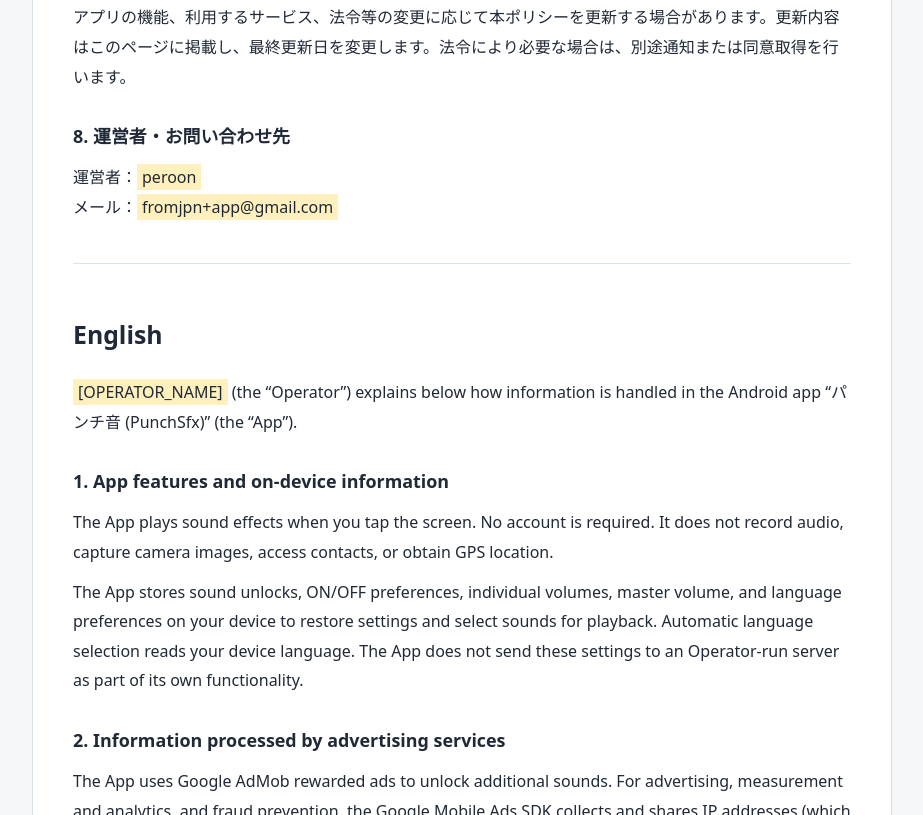
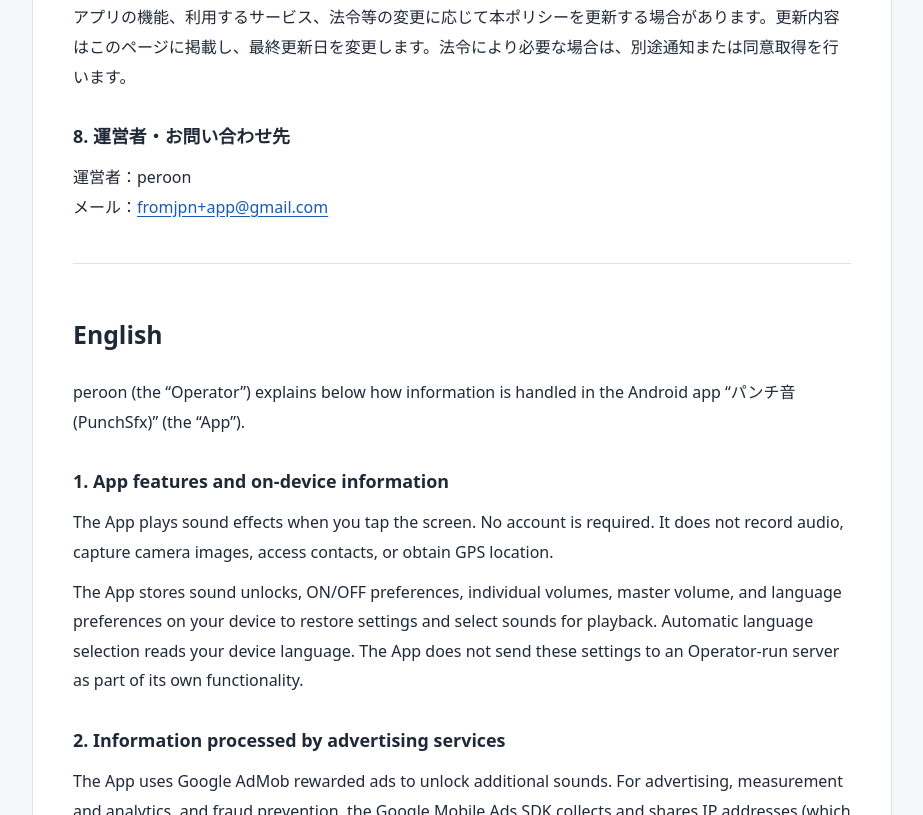
Before and after one commit to peroon/peroon.github.com, a plain HTML site: page privacy_policies/punchsfx/index.html in a window 1280 px wide. Shown: the part 1985-2800 px from the top of the page, without its empty margins (178-1101 px from the left). Drawn offline with Linux system fonts and the light colour scheme.

Commit message:
Update contact information and remove placeholders

```diff
--- a/privacy_policies/punchsfx/index.html
+++ b/privacy_policies/punchsfx/index.html
@@ -20,8 +20,6 @@
     nav { display: flex; gap: 12px; flex-wrap: wrap; margin: 22px 0; }
     nav a { padding: 8px 18px; border: 1px solid #b5c3d5; border-radius: 6px; }
     .meta { color: #556274; }
-    .draft { padding: 16px; border: 1px solid #b67a18; border-radius: 6px; background: #fff8e8; }
-    .placeholder { background: #fff0bd; padding: 2px 5px; overflow-wrap: anywhere; }
     section { scroll-margin-top: 20px; }
     section + section { border-top: 1px solid #dce2ea; margin-top: 40px; padding-top: 8px; }
     footer { margin-top: 36px; border-top: 1px solid #dce2ea; padding-top: 16px; font-size: .9rem; }
@@ -37,14 +35,14 @@
     <p class="meta">最終更新日 / <span lang="en">Last updated:</span> <time datetime="2026-08-31">2026-08-31</time></p>
   </header>
 
-  <nav aria-label="言語 / Language">
+<nav aria-label="言語 / Language">
     <a href="#ja" lang="ja">日本語</a>
     <a href="#en" lang="en">English</a>
   </nav>
 
   <section id="ja" lang="ja" aria-labelledby="ja-title">
     <h2 id="ja-title">日本語</h2>
-    <p><span class="placeholder">[OPERATOR_NAME：運営者名]</span>（以下「運営者」）は、Androidアプリ「パンチ音 (PunchSfx)」（以下「本アプリ」）における情報の取扱いを、以下のとおり説明します。</p>
+    <p>peroon（以下「運営者」）は、Androidアプリ「パンチ音 (PunchSfx)」（以下「本アプリ」）における情報の取扱いを、以下のとおり説明します。</p>
 
     <h3>1. 本アプリの機能と端末内の情報</h3>
     <p>本アプリは画面のタップで効果音を再生します。アカウント登録は不要です。音声録音、カメラ撮影、連絡先へのアクセス、GPSによる位置情報取得は行いません。</p>
@@ -78,13 +76,13 @@
     <p>アプリの機能、利用するサービス、法令等の変更に応じて本ポリシーを更新する場合があります。更新内容はこのページに掲載し、最終更新日を変更します。法令により必要な場合は、別途通知または同意取得を行います。</p>
 
     <h3>8. 運営者・お問い合わせ先</h3>
-    <p>運営者：<span class="placeholder">peroon</span><br>
-    メール：<span class="placeholder">fromjpn+app@gmail.com</span></p>
+    <p>運営者：peroon<br>
+    メール：<a href="mailto:fromjpn+app@gmail.com">fromjpn+app@gmail.com</a></p>
   </section>
 
   <section id="en" lang="en" aria-labelledby="en-title">
     <h2 id="en-title">English</h2>
-    <p><span class="placeholder">[OPERATOR_NAME]</span> (the “Operator”) explains below how information is handled in the Android app “パンチ音 (PunchSfx)” (the “App”).</p>
+    <p>peroon (the “Operator”) explains below how information is handled in the Android app “パンチ音 (PunchSfx)” (the “App”).</p>
 
     <h3>1. App features and on-device information</h3>
     <p>The App plays sound effects when you tap the screen. No account is required. It does not record audio, capture camera images, access contacts, or obtain GPS location.</p>
@@ -118,8 +116,8 @@
     <p>We may update this policy as App features, service providers, or legal requirements change. Updates will be posted on this page with a revised date. Additional notice or consent will be provided where required by law.</p>
 
     <h3>8. Operator and contact</h3>
-    <p>Operator: <span class="placeholder">peroon</span><br>
-    Email: <span class="placeholder">fromjpn+app@gmail.com</span></p>
+    <p>Operator: peroon<br>
+    Email: <a href="mailto:fromjpn+app@gmail.com">fromjpn+app@gmail.com</a></p>
   </section>
 
   <footer>
```
